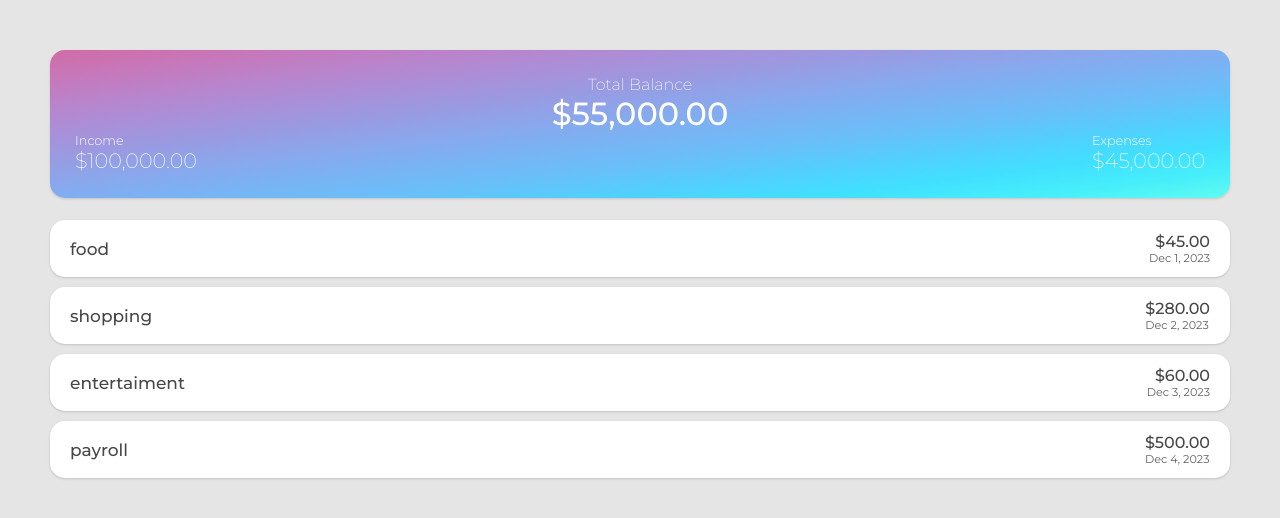
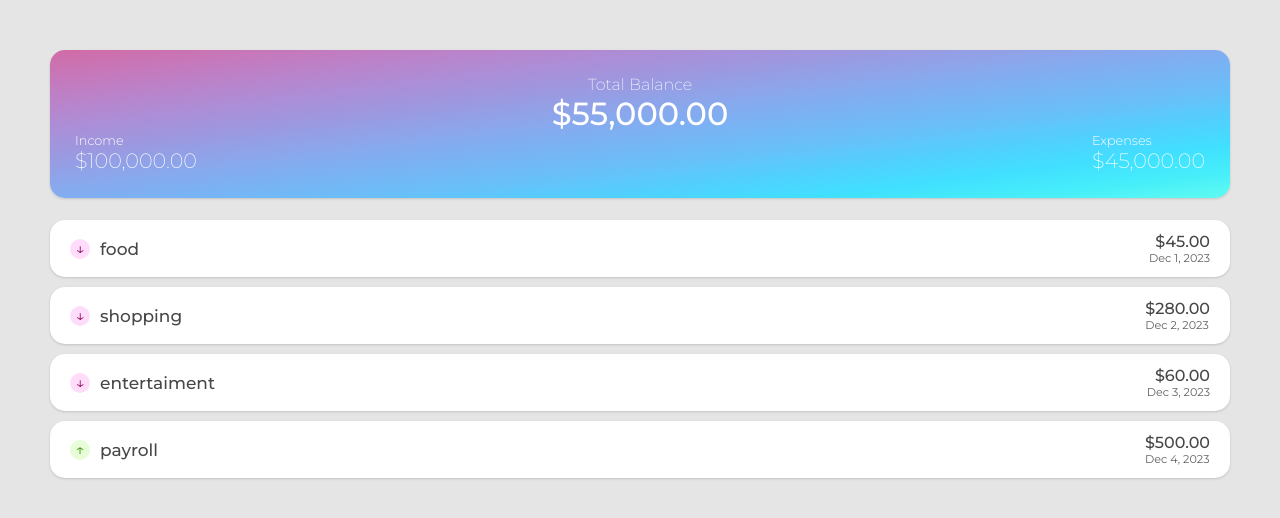
Before and after one commit to efrainlav/Angular_Expenses_Tracker, an Angular app in the folder angular17-expenses-tracker/: page / in a window 1280 px wide. Shown: the top 518 px of the page. Built offline with nearby package versions, Linux system fonts and the light colour scheme.

Commit message:
Angular: Ícono del componente Transaction. ELM

```diff
--- a/angular17-expenses-tracker/src/app/components/transaction/transaction.component.html
+++ b/angular17-expenses-tracker/src/app/components/transaction/transaction.component.html
@@ -1,5 +1,10 @@
 <div class="transaction">
   <div class="transaction__title">
+    @switch(transaction.type) { @case("income") {
+    <div class="transaction__icon transaction__icon-income">↑</div>
+    } @case ("expense") {
+    <div class="transaction__icon transaction__icon-expense">↓</div>
+    } }
     <h5>{{ transaction.category }}</h5>
   </div>
   <div>
--- a/angular17-expenses-tracker/src/app/components/transaction/transaction.component.scss
+++ b/angular17-expenses-tracker/src/app/components/transaction/transaction.component.scss
@@ -1,5 +1,4 @@
 @use "../../../styles" as s;
-
 .transaction {
   background-color: s.$white;
   border-radius: s.$main-border-radius;
@@ -11,6 +10,9 @@
   box-shadow: s.$main-shadow;
 
   &__title {
+    display: flex;
+    gap: 0.625rem;
+
     h5 {
       font-size: 1.0625rem;
       font-weight: 500;
@@ -28,4 +30,18 @@
     font-size: 0.7rem;
     font-weight: 400;
   }
+  &__icon {
+    width: 1.25rem;
+    height: 1.25rem;
+    border-radius: 50%;
+    text-align: center;
+    &-income {
+      color: s.$income-icon-color;
+      background-color: s.$income-icon-bg-color;
+    }
+    &-expense {
+      color: s.$expense-icon-color;
+      background-color: s.$expense-icon-bg-color;
+    }
+  }
 }
--- a/angular17-expenses-tracker/src/styles.scss
+++ b/angular17-expenses-tracker/src/styles.scss
@@ -17,6 +17,11 @@ $white: #fff;
 $error: #f960cd;
 $error-ligth: mix($error, $white, 10%);
 
+$income-icon-color: #4f991c;
+$income-icon-bg-color: #e7fdd7;
+$expense-icon-color: #991c6f;
+$expense-icon-bg-color: #ffdcfa;
+
 // Shadows
 $main-shadow: rgba(0, 0, 0, 0.1) 0px 1px 3px 0px,
   rgba(0, 0, 0, 0.06) 0px 1px 2px 0px;
```
